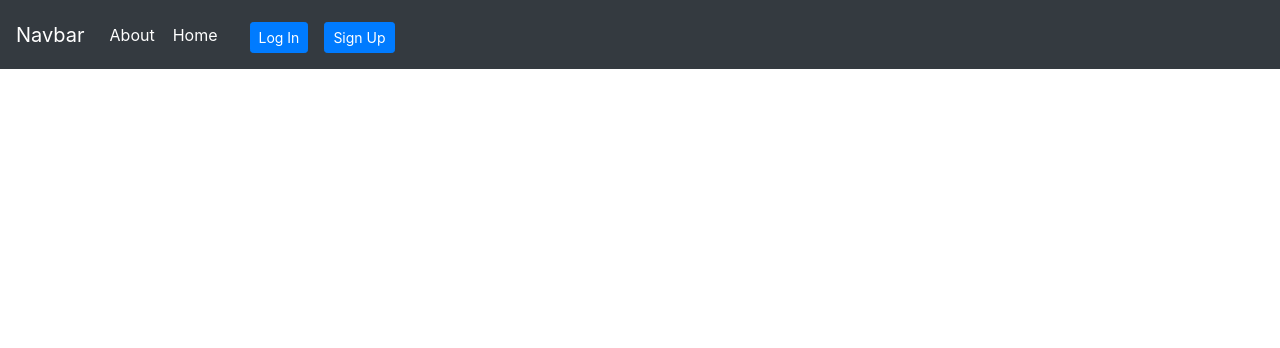
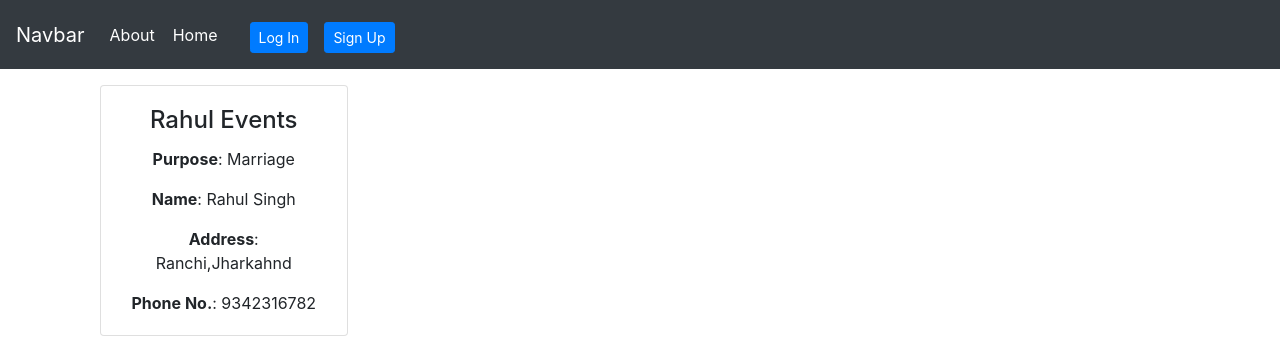
Before and after one commit to Siddharth6780/Events_Planner, a React (Create React App) app in the folder fronend/: page /home in a window 1280 px wide. Shown: the top 348 px of the page. Built offline with nearby package versions, Linux system fonts and the light colour scheme.

Commit message:
Customized Container Component

```diff
--- a/fronend/src/components/Container.js
+++ b/fronend/src/components/Container.js
@@ -3,6 +3,28 @@ import React from "react";
 const Container = () => {
   return (
     <>
+      <div className="d-flex">
+        <div className="col-md-3">
+          <div className="card my-3">
+            <div className="card-body">
+              <div className="d-flex flex-column">
+                <h4 className="card-title">Rahul Events</h4>
+              </div>
+              <div className="d-flex flex-column">
+                <p className="card-text"><b>Purpose</b>: Marriage</p>
+                <p className="card-text"><b>Name</b>: Rahul Singh</p>
+                <p className="card-text"><b>Address</b>: Ranchi,Jharkahnd</p>
+                <p className="card-text"><b>Phone No.</b>: 9342316782</p>
+              </div>
+            </div>
+          </div>
+        </div>
+
+
+      </div>
+
+
+
 
     </>
   );
```
